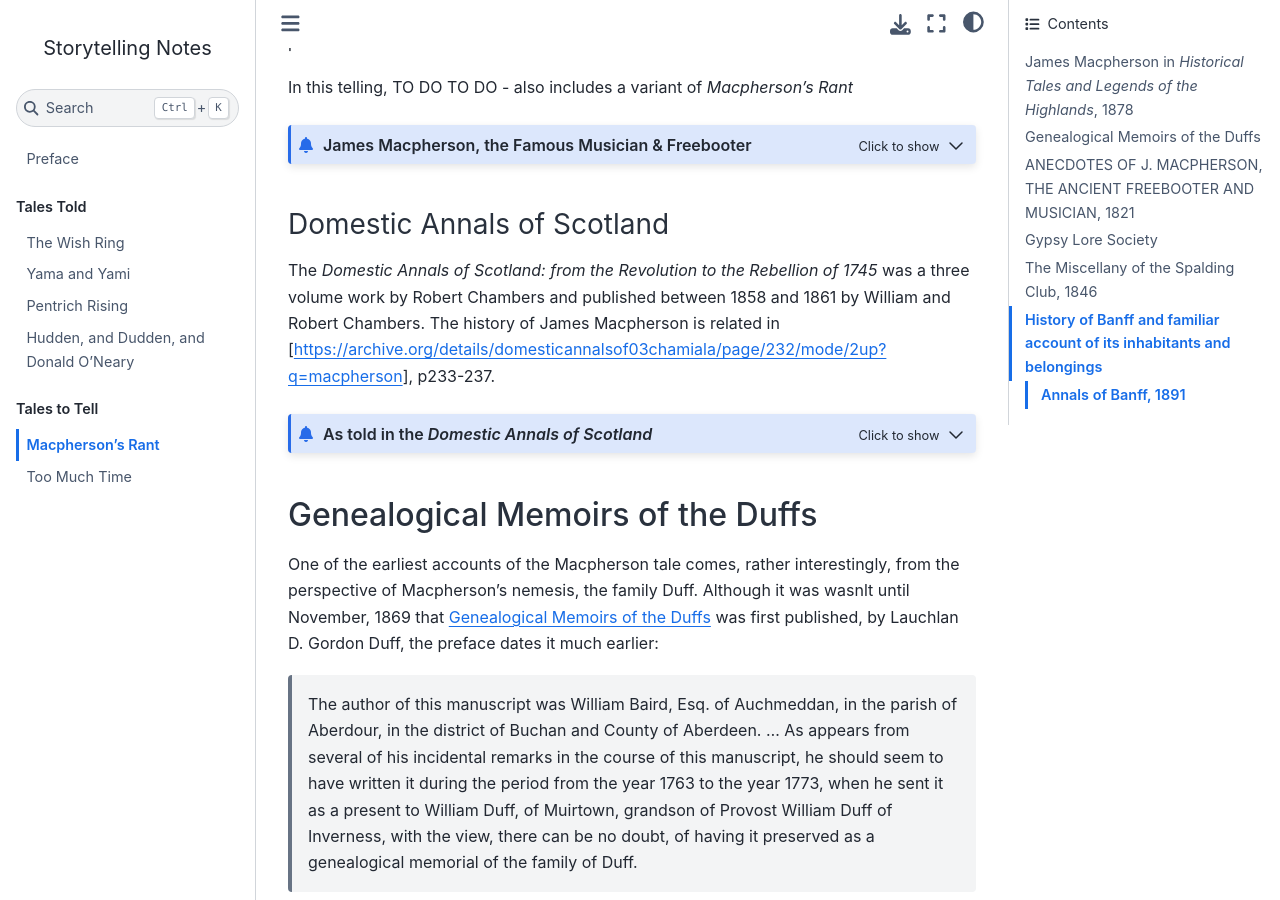
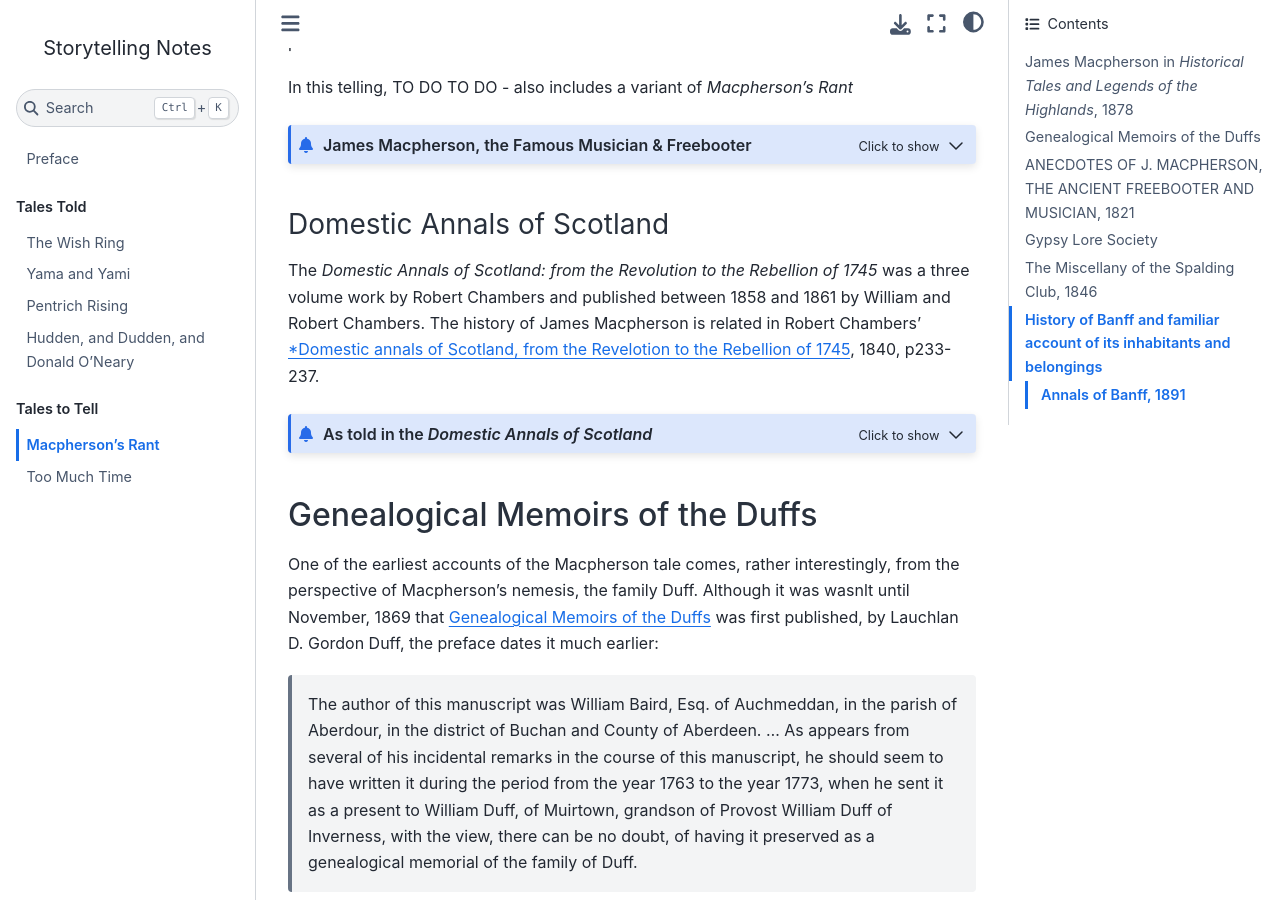
Before and after one commit to psychemedia/storytelling-notes, a Jupyter Book: the page built from macpherson.md, in a window 1280 px wide and 900 px high, scrolled down 3100 px. Built offline with Jupyter Book 1.0.4 settings and Sphinx 7.4.7 and the Sphinx Book theme 1.1.4, drawn with Linux system fonts in a browser that asks for light colours.

Commit message:
Update macpherson.md

````diff
--- a/macpherson.md
+++ b/macpherson.md
@@ -152,7 +152,7 @@ Thus died James Macpherson, who, if he was a freebooter, possessed the heart of
 
 ### Domestic Annals of Scotland
 
-The *Domestic Annals of Scotland: from the Revolution to the Rebellion of 1745* was a three volume work by Robert Chambers and published between 1858 and 1861 by William and Robert Chambers. The history of James Macpherson is related in [https://archive.org/details/domesticannalsof03chamiala/page/232/mode/2up?q=macpherson], p233-237.
+The *Domestic Annals of Scotland: from the Revolution to the Rebellion of 1745* was a three volume work by Robert Chambers and published between 1858 and 1861 by William and Robert Chambers. The history of James Macpherson is related in Robert Chambers' [*Domestic annals of Scotland, from the Revelotion to the Rebellion of 1745](https://archive.org/details/domesticannalsof03chamiala/page/232/mode/2up?q=macpherson), 1840, p233-237.
 
 ```{admonition} As told in the *Domestic Annals of Scotland*
 :class: dropdown
````
